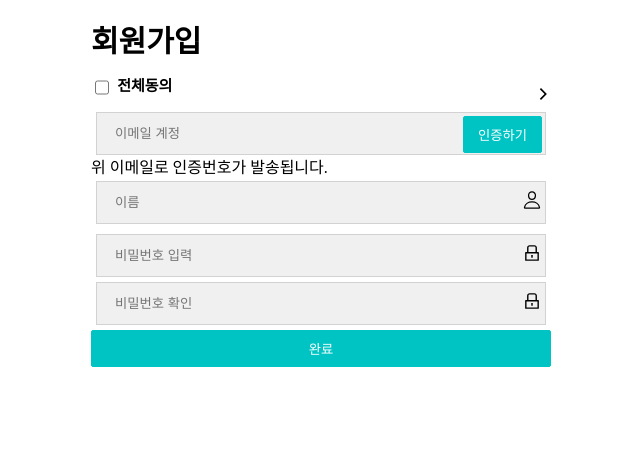
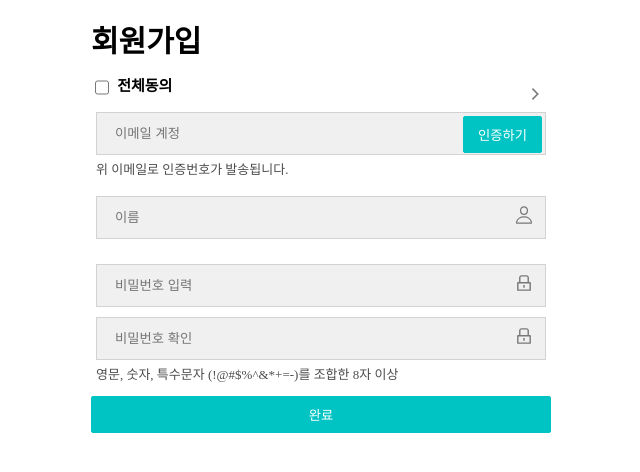
Before and after one commit to siliconValleyTeamA/client, a React (Create React App) app: page /emailsignup in a window 1280 px wide. Shown: the top 472 px of the page, without its empty margins (319-959 px from the left). Built offline with nearby package versions, Linux system fonts and the light colour scheme.

Commit message:
[#11] css
- margin, padding 수정

```diff
--- a/src/pages/EmailSignupPage/EmailSignupPage.js
+++ b/src/pages/EmailSignupPage/EmailSignupPage.js
@@ -25,7 +25,7 @@ function EmailSignupPage() {
             <input className = {cx('email-input')} type = "email" placeholder = "이메일 계정"/>
             <button className = {cx('email-auth')} onClick = {() => {}}>인증하기</button>
         </div>
-        <div><p>위 이메일로 인증번호가 발송됩니다.</p></div>
+        <div><p className = {cx('notice')}>위 이메일로 인증번호가 발송됩니다.</p></div>
         </div>
         <div className = {cx('name')}>
             <input className = {cx('name-input')}type = "text" placeholder = "이름"/>
@@ -36,10 +36,15 @@ function EmailSignupPage() {
             <input type = "text" placeholder = "비밀번호 입력"/>
             <p className = {cx('emoji')}> <AiOutlineLock /></p>
          </div>
+         <div>
          <div className = {cx('password-conf')}>
             <input type = "text" placeholder = "비밀번호 확인"/>
             <p className = {cx('emoji')}> <AiOutlineLock /></p>
          </div>
+         <div>
+            <p className = {cx('notice')}>영문, 숫자, 특수문자 (!@#$%^&*+=-)를 조합한 8자 이상</p>
+        </div>
+        </div>
         </div>
         <button className = {cx('submit')} type = "button">완료</button>
     </div>;
--- a/src/pages/EmailSignupPage/EmailSignupPage.module.scss
+++ b/src/pages/EmailSignupPage/EmailSignupPage.module.scss
@@ -57,18 +57,21 @@
       float: right;
     }
   }
-  .email p {
-    font-size: 3px;
-    font-style: rgb(240, 240, 240);
-    margin-left: 3px;
+
+  .notice {
+    opacity: 0.7;
+    font-size: 13px;
+    margin: 8px 0px 15px 5px;
   }
 
   .name {
     display: flex;
+    margin-bottom: 20px;
   }
   .password {
     .password-input {
       display: flex;
+      margin-bottom: 10px;
     }
     .password-conf {
       display: flex;
@@ -79,7 +82,8 @@
 .emoji {
   font-size: 20px;
   padding-top: 5px;
-  margin-left: 5px;
+  margin-right: 8px;
+  opacity: 0.5;
 }
 
 .password-input,
```
